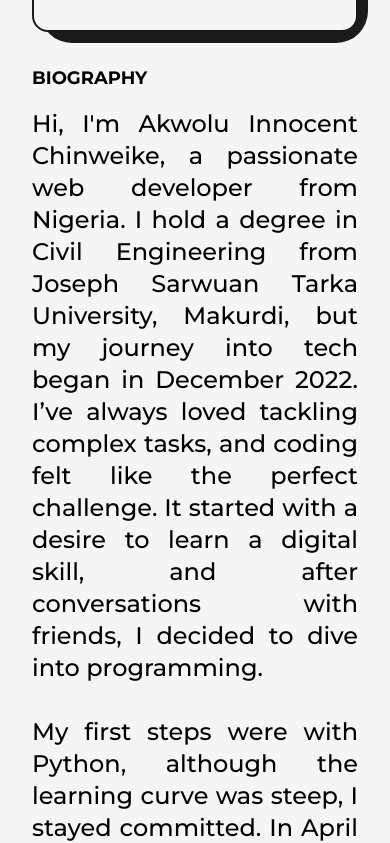
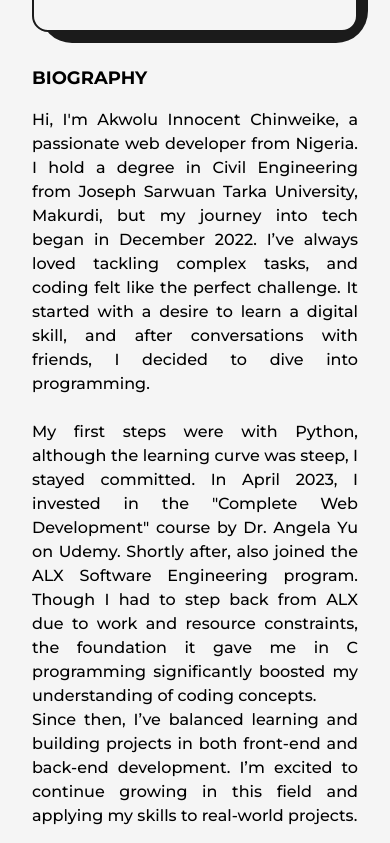
Before and after one commit to Chinweike99/chinweike, a Next.js app: page /profile in a window 390 px wide. Shown: the part 729-1572 px from the top of the page. Built offline with nearby package versions, Linux system fonts and the light colour scheme; no server answers.

Commit message:
semi-bold

```diff
--- a/src/pages/profile.js
+++ b/src/pages/profile.js
@@ -57,7 +57,7 @@ const profile = () => {
               <h2 className="mb-4 text-lg font-bold  uppercase texxr-dark/75">
                 Biography
               </h2>
-              <p className="font-medium lg:text-2xl">
+              <p className="font-medium ">
                 Hi, I'm Akwolu Innocent Chinweike, a passionate web developer from Nigeria. I hold a degree in Civil Engineering from Joseph Sarwuan Tarka University, Makurdi, but my journey into tech began in December 2022. I’ve always loved tackling complex tasks, and coding felt like the perfect challenge. It started with a desire to learn a digital skill, and after conversations with friends, I decided to dive into programming.
                 <br/><br />
                  My first steps were with Python, although the learning curve was steep, I stayed committed. In April 2023, I invested in the "Complete Web Development" course by Dr. Angela Yu on Udemy. Shortly after, also joined the ALX Software Engineering program. Though I had to step back from ALX due to work and resource constraints, the foundation it gave me in C programming significantly boosted my understanding of coding concepts. <br/> Since then, I’ve balanced learning and building projects in both front-end and back-end development. I’m excited to continue growing in this field and applying my skills to real-world projects.
```
